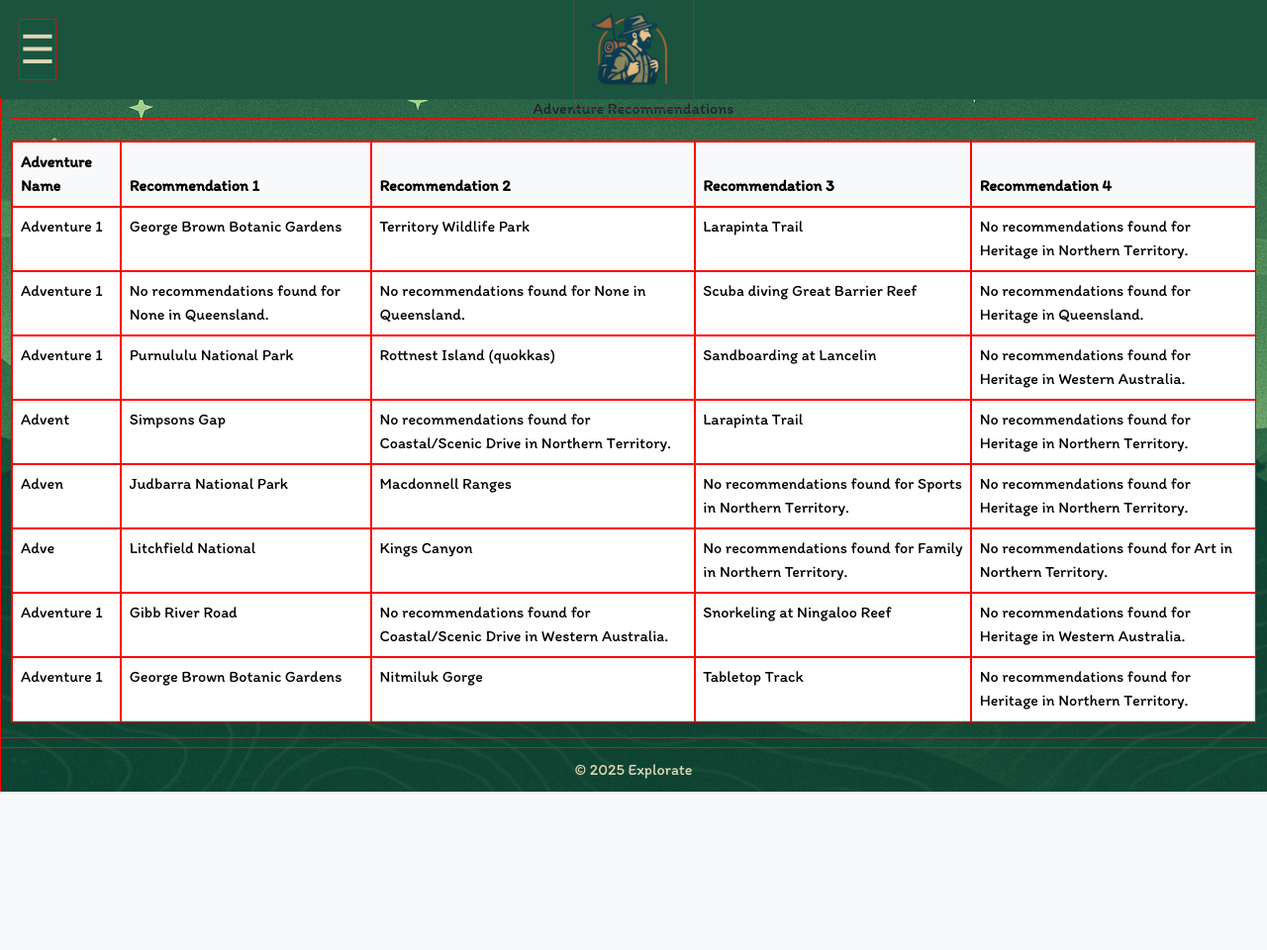
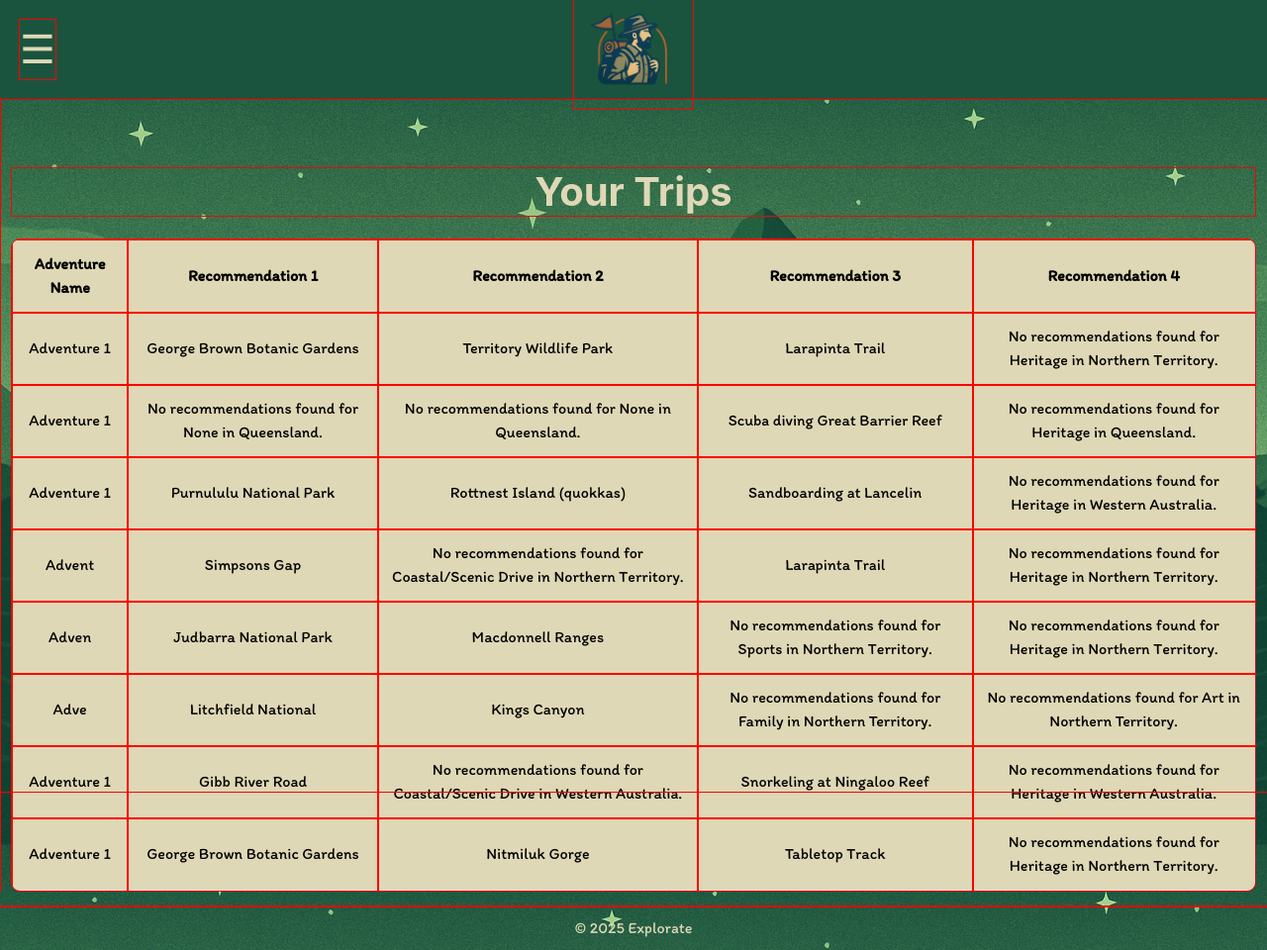
Before and after one commit to lou-chan03/CITS3403_Explorate_2025, a Flask app: page /MyTrips in a window 1280 px wide. Shown: the whole page at 99% size. Before the commit the page ends 800 px from the top, so only its background shows below. Run offline with Flask 3, Linux system fonts and the light colour scheme; a user stored in the database is signed in; data comes from the database, SQL or seed files in the repository; some libraries are stand-ins or nearby versions.

Commit message:
Update MyTrips UI: new styles, base template changes, and mytrips.css

```diff
--- /dev/null
+++ b/Explorate/static/css/mytrips.css
@@ -0,0 +1,36 @@
+/* recommendations.css */
+#adventure-table {
+    background-color: #DFD8B6;
+    border-radius: 8px;
+    overflow: hidden;
+  }
+
+  #adventure-table th,
+  #adventure-table td {
+    text-align: center;
+    padding: 12px;
+    vertical-align: middle;
+    background-color: #DFD8B6;
+  }
+
+  #adventure-table thead {
+    background-color: #DFD8B6;
+    font-weight: bold;
+  }
+
+  #adventure-table tbody tr:hover {
+    background-color: #c0c0c0;
+  }
+
+  #adventure-heading {
+    font-size: 2.5rem;
+    font-weight: bold;
+    color: #DFD8B6;
+    margin-top: 70px;
+    text-align: center;
+    font-family: 'Inter', sans-serif;
+}
+
+body {
+    background-color: pink;
+  }
--- a/Explorate/templates/MyTrips.html
+++ b/Explorate/templates/MyTrips.html
@@ -1,8 +1,13 @@
 {% extends "base.html"%}
 {% block title%}DataEntry{% endblock%}
+
+{% block head %}
+<link rel="stylesheet" href="{{url_for('static', filename='css/mytrips.css')}}" />
+{% endblock %}
+
 {% block content%}
 <div class="container">
-        <h1 class="text-center">Adventure Recommendations</h1>
+        <h1 id="adventure-heading">Your Trips</h1>
         <table class="table table-bordered mt-4" id="adventure-table" style="display: none;">
             <thead class="table-light">
                 <tr>
@@ -18,6 +23,7 @@
         <p id="no-data-message" class="text-center text-danger" style="display: none;">No recommendations available.</p>
     </div>
 {% endblock%}
+
 {% block scripts %}
 <script src="https://code.jquery.com/jquery-3.6.0.min.js"></script>
 <script src="{{ url_for('static', filename='js/MyTrip.js') }}"></script>
--- a/Explorate/templates/base.html
+++ b/Explorate/templates/base.html
@@ -18,7 +18,9 @@
     <!-- Bootstrap Icons -->
     <link
         href="https://cdn.jsdelivr.net/npm/bootstrap-icons/font/bootstrap-icons.css" rel="stylesheet">
-</head>
+
+        {% block head %}{% endblock %}
+    </head>
 
 <body>
     <!-- Header Bar -->
```
Also changed, not shown: requirements.txt (+10 -3 lines).
